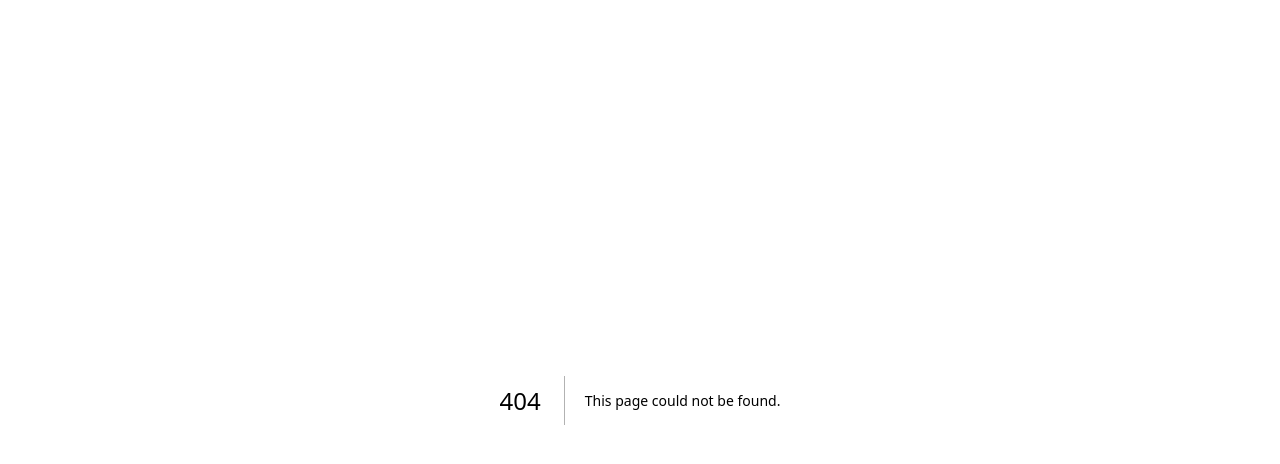
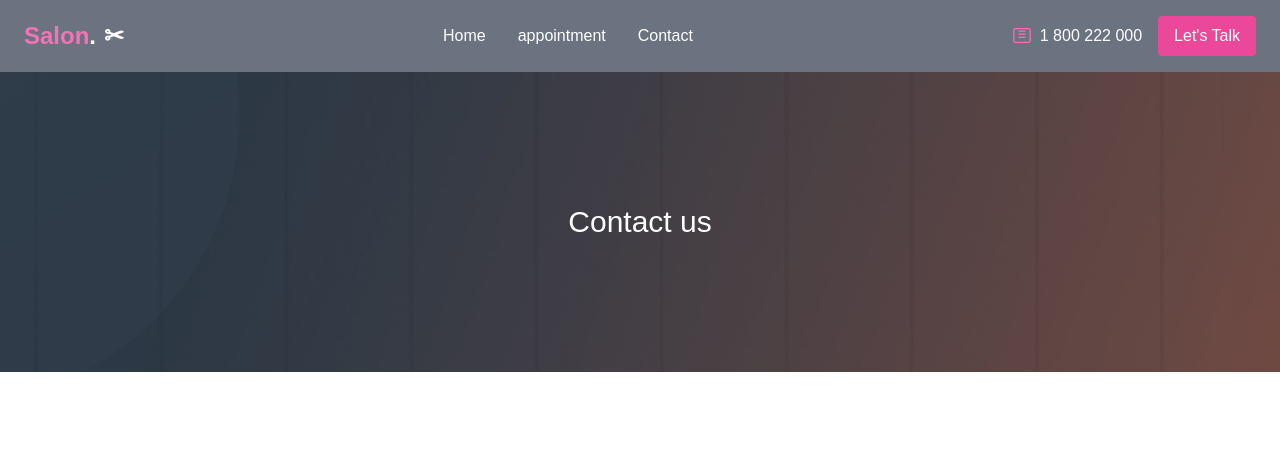
Before and after one commit to parves371/salon-booking, a Next.js app: page /contact in a window 1280 px wide. Before the commit this address had no page. Shown: the top 464 px of the page. Built offline with nearby package versions, Linux system fonts and the light colour scheme.

Commit message:
started to contactus page

```diff
--- /dev/null
+++ b/src/app/contact/page.tsx
@@ -0,0 +1,30 @@
+import { Navbar } from "@/components/layout/Header";
+
+function page() {
+  return (
+    <>
+      <Navbar />
+      <section>
+        <div className="bg-[url('/images/demo-beauty-salon-title-bg.jpg')] bg-no-repeat bg-cover bg-center flex justify-center items-center h-[300px] text-white text-3xl">
+          <h2>Contact us</h2>
+        </div>
+
+        <div>
+
+
+
+
+
+
+
+
+
+
+
+        </div>
+      </section>
+    </>
+  );
+}
+
+export default page;
```
Also changed, not shown: public/images/demo-beauty-salon-title-bg.jpg (added).
